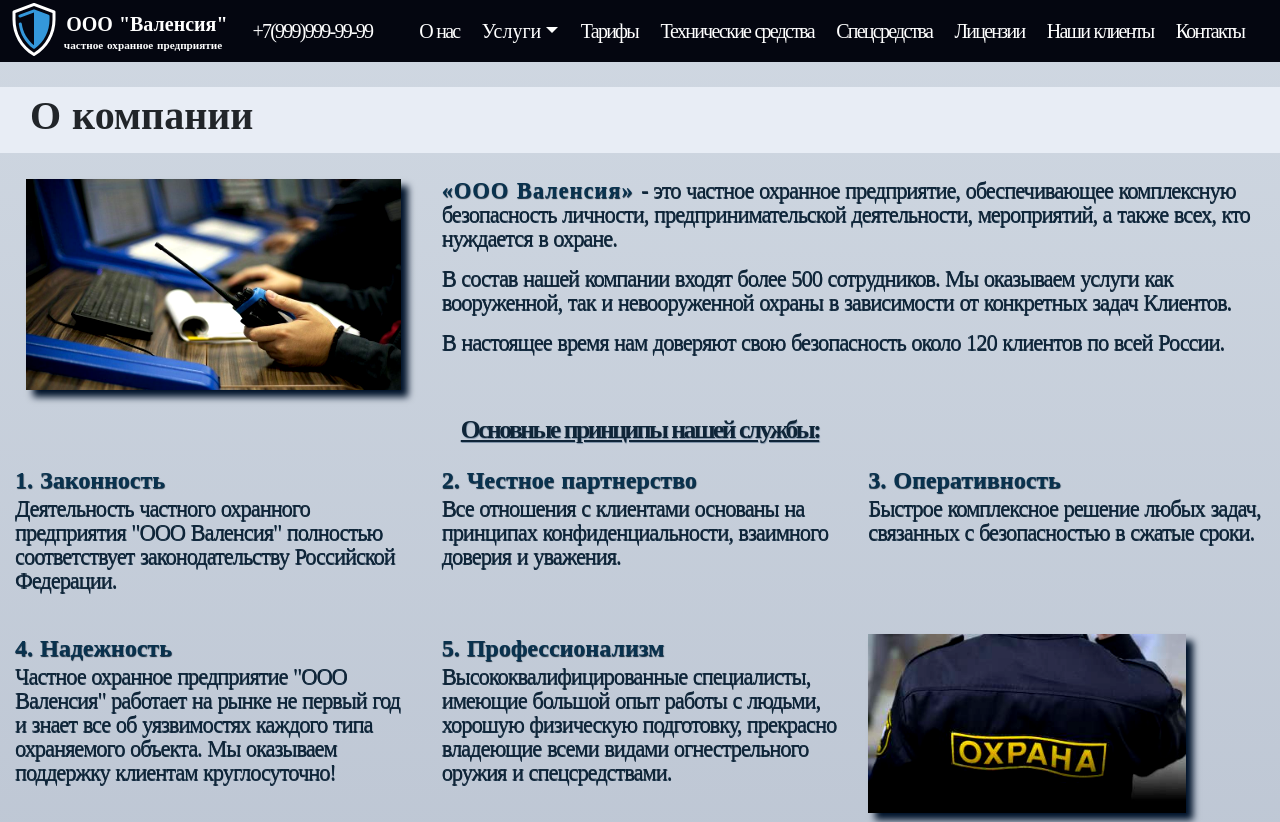
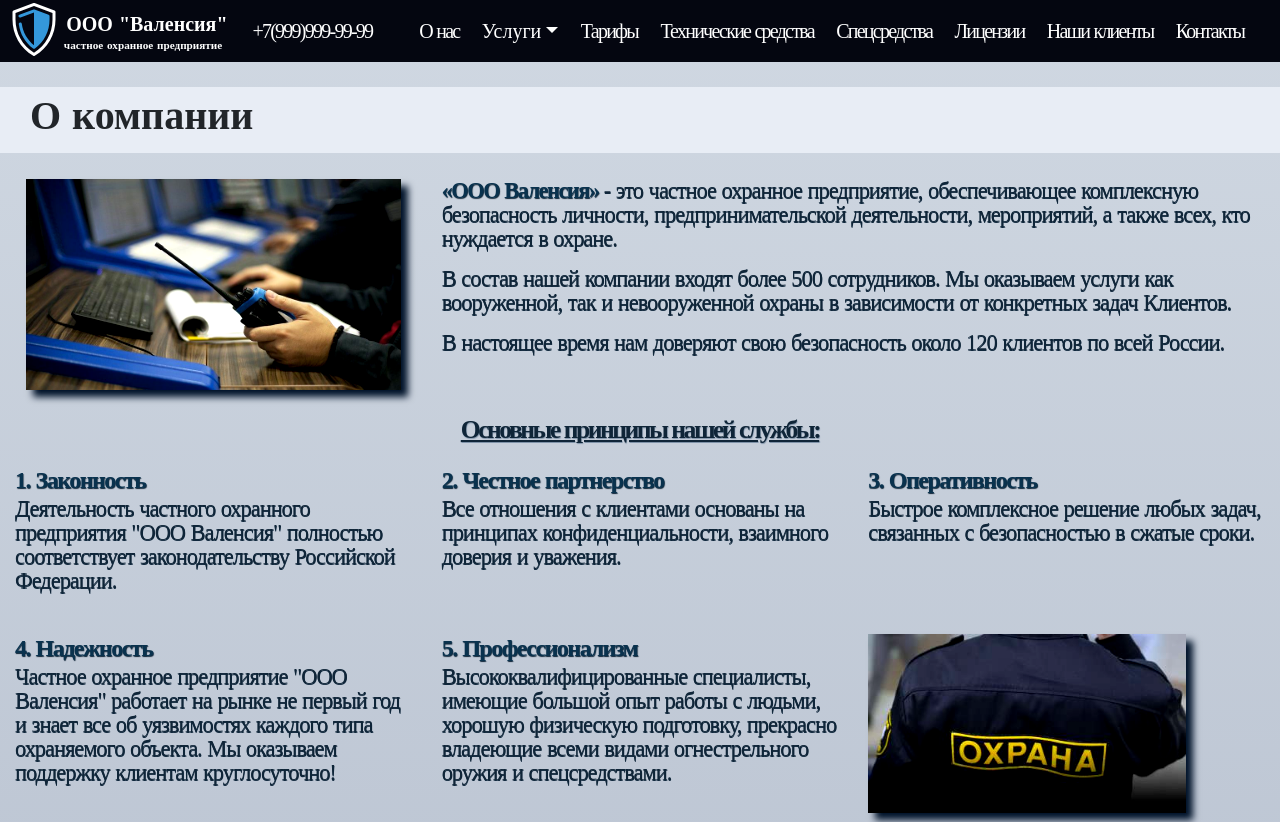
Before and after one commit to AnigalHub/Valencia, a Nuxt app: page /company in a window 1280 px wide. Shown: the top 822 px of the page. Built offline with nearby package versions, Linux system fonts and the light colour scheme.

Commit message:
изменен межбуквенный интервал

```diff
--- a/pages/company.vue
+++ b/pages/company.vue
@@ -162,6 +162,7 @@
   h4{
     font-family: 'Viaoda Libre', cursive;
     font-weight: 800 !important;
+    letter-spacing: -1.5px;
     color: #09324e;
     display: block;
     padding-bottom: 0.5%;
@@ -174,8 +175,8 @@
   .name_company{
     font-family: 'Viaoda Libre', cursive;
     font-weight: 800 !important;
+    letter-spacing: -1.5px;
     color: #09324e;
-    letter-spacing: 1px;
     text-shadow: 0.5px 0.5px 1px rgb(15, 37, 56);
   }
   svg{
@@ -191,14 +192,6 @@
     float: left;
     margin-right: 2.5%;
   }
-  .text{
-    font-family: 'Vollkorn', serif;
-    font-weight: 500; letter-spacing: -1px;
-    font-size: 1.4rem;
-    line-height: 1.5rem;
-    text-shadow: 0.25px 0.5px 0.5px rgb(16, 40, 61);
-    color:rgb(15, 37, 56)
-  }
 
   .col-4{
     padding: 0 2% !important;
@@ -212,6 +205,14 @@
   }
   .principal_2,.principal_3{
     margin-bottom: 2%;
+  }
+  .text{
+    font-family: 'Vollkorn', serif;
+    font-weight: 500; letter-spacing: -1px;
+    font-size: 1.4rem;
+    line-height: 1.5rem;
+    text-shadow: 0.25px 0.5px 0.5px rgb(16, 40, 61);
+    color:rgb(15, 37, 56)
   }
   img{
     box-shadow: 7px 7px 7px rgb(15, 37, 56);
```
